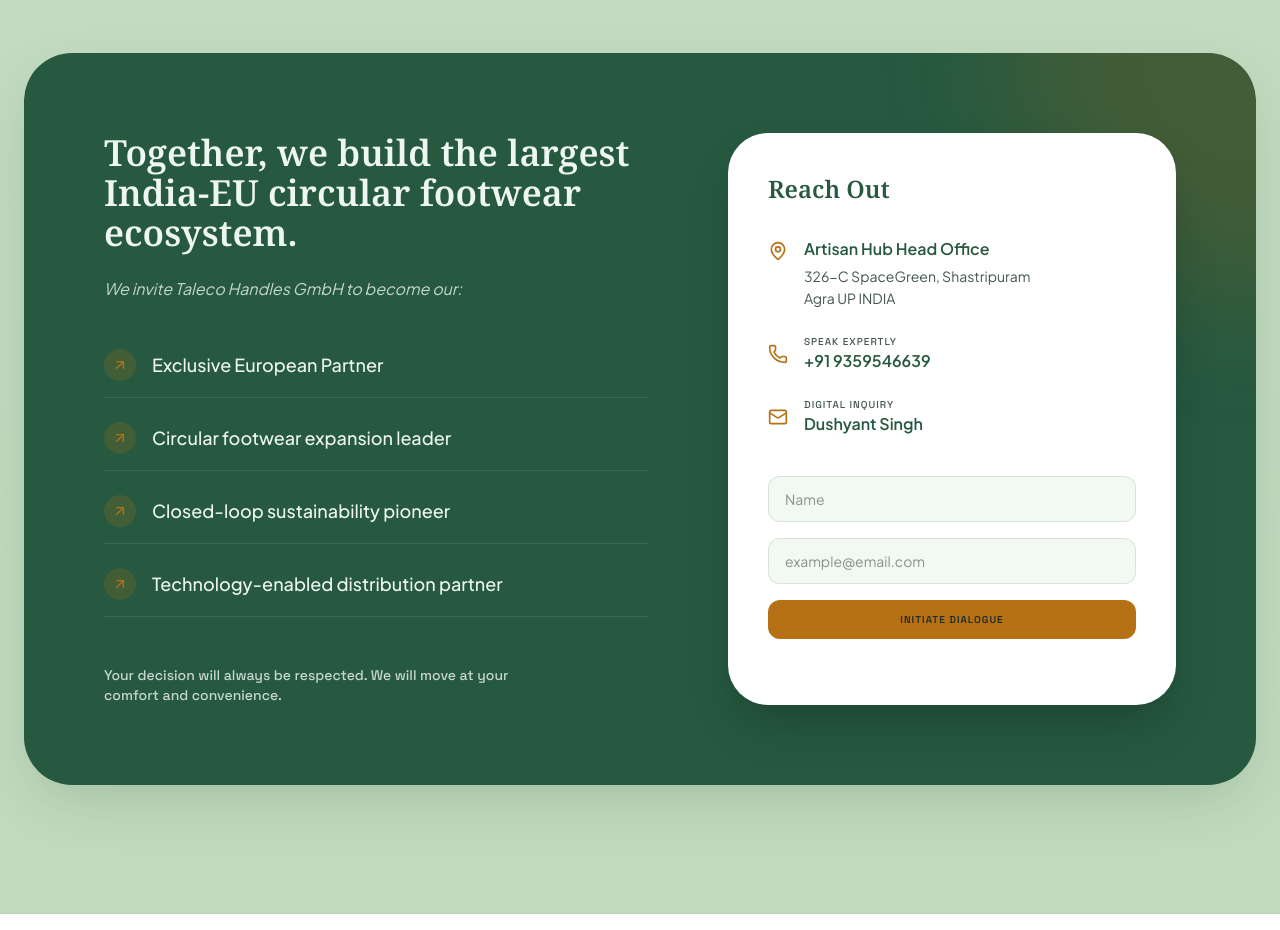
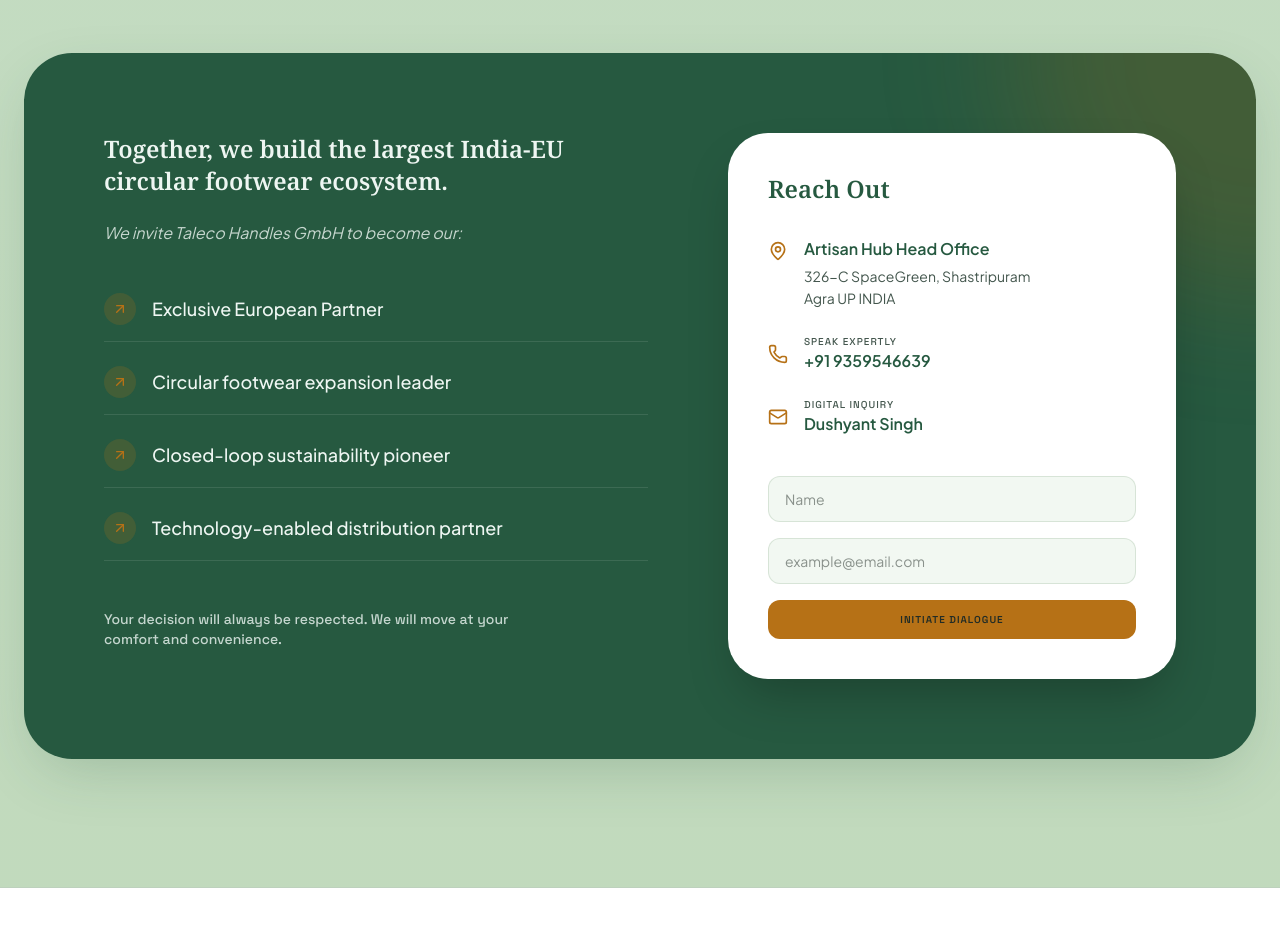
Before and after one commit to badabuyindia-code/Ekokintsugi-Website, a React (Vite) app: page / in a window 1280 px wide. Shown: the part 9300-10230 px from the top of the page. Built offline with nearby package versions, Linux system fonts and the light colour scheme; no server answers.

Commit message:
Update ContactSection.tsx

```diff
--- a/src/components/ContactSection.tsx
+++ b/src/components/ContactSection.tsx
@@ -25,7 +25,7 @@
 
           <div className="flex-1 relative z-10 space-y-8 md:space-y-12">
             <div>
-              <h3 className="text-2xl sm:text-3xl md:text-4xl font-serif font-bold mb-4 sm:mb-6">{t("contactsection.together")}</h3>
+              <h3 className="text-xl sm:text-2xl font-serif font-bold mb-4 sm:mb-6">{t("contactsection.together")}</h3>
               <p className="text-sm sm:text-base opacity-80 italic">{t("contactsection.invite")}</p>
             </div>
 
```
